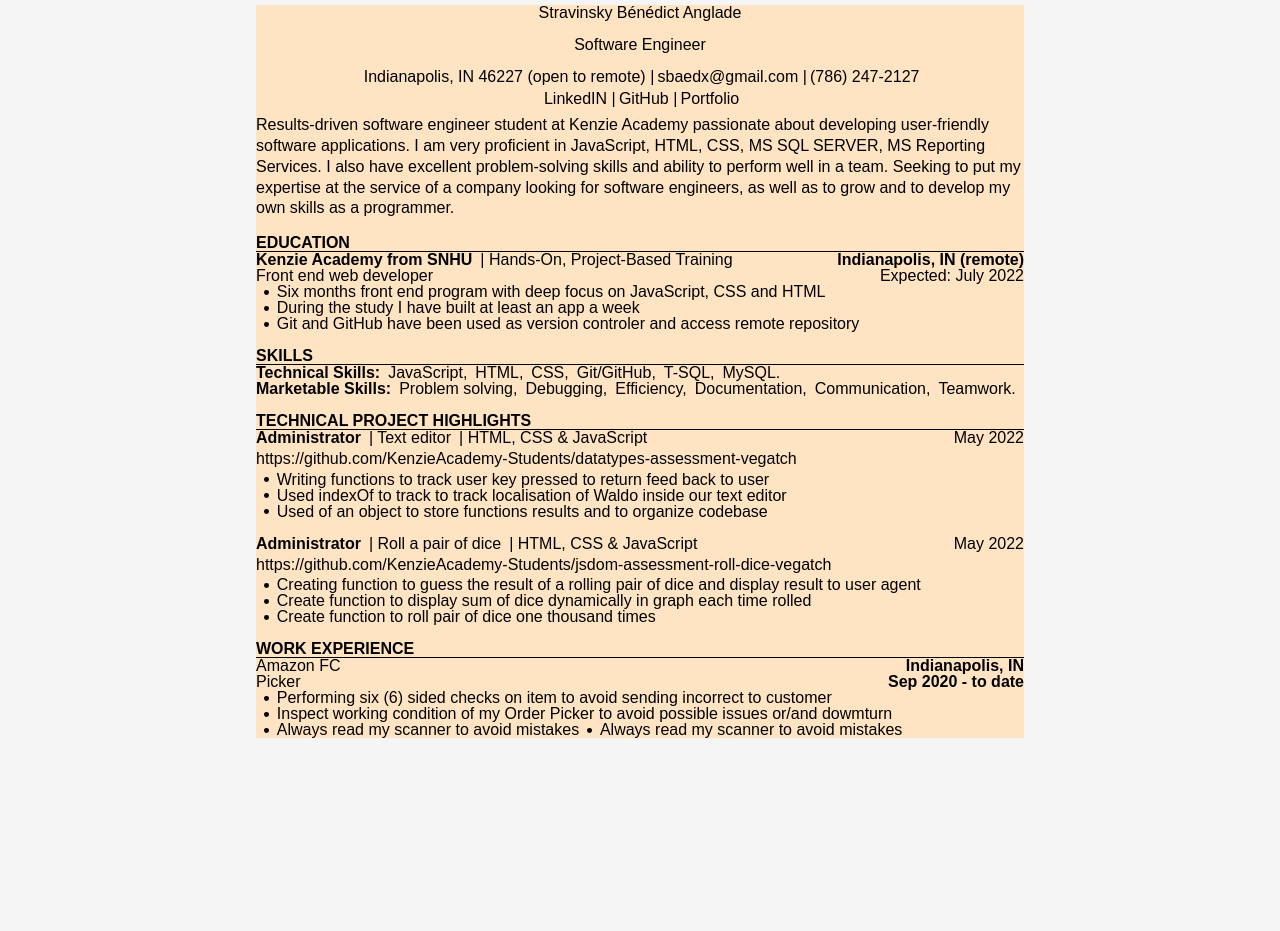
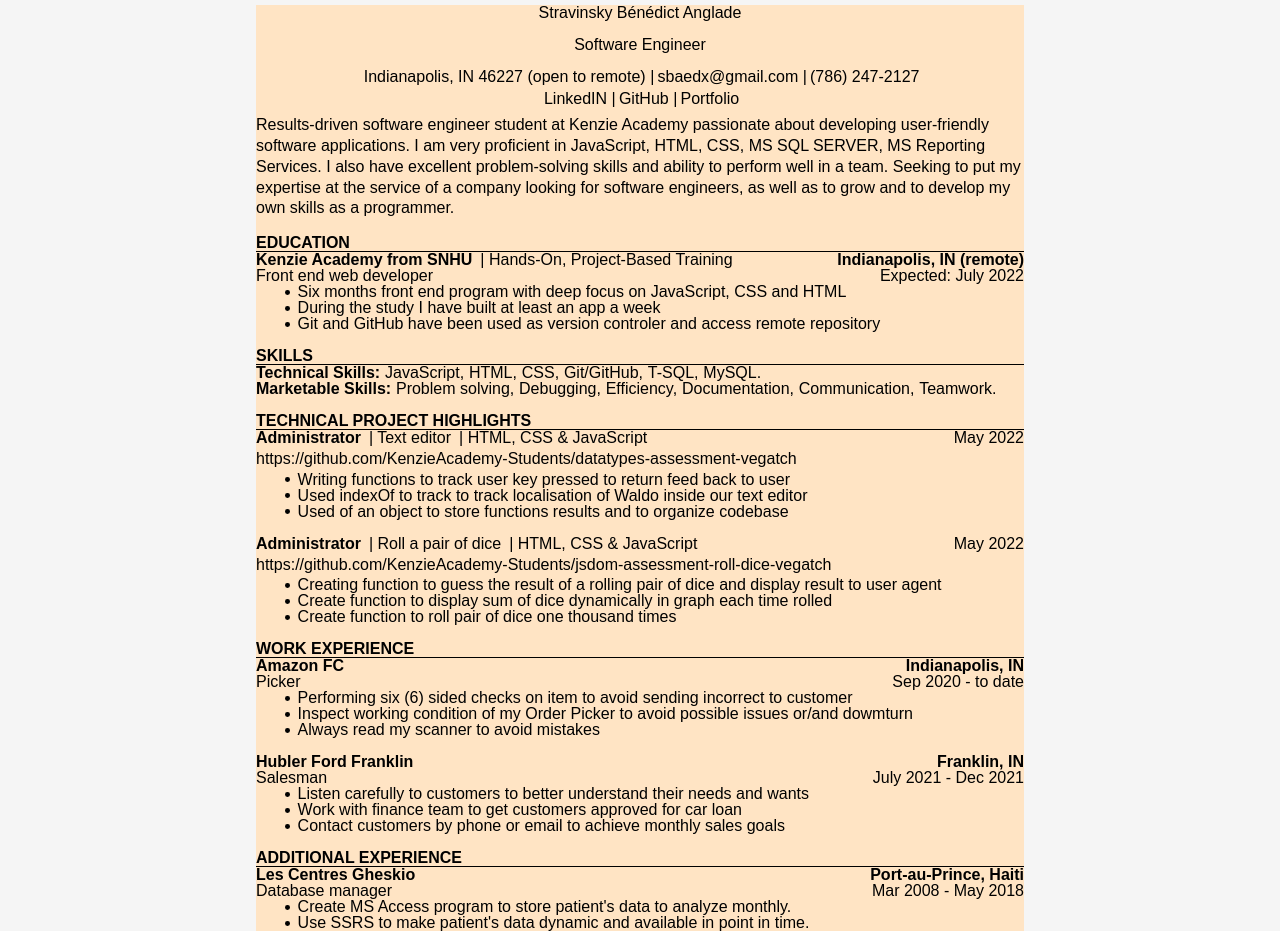
Before and after one commit to vegatch/blog, a website: page resume.html in a window 1280 px wide. Shown: the part 105-1036 px from the top of the page. Before the commit the page ends 843 px from the top, so only its background shows below. Drawn offline with Linux system fonts and the light colour scheme.

Commit message:
Adding my resume in the browser

```diff
--- a/css/resume.css
+++ b/css/resume.css
@@ -87,7 +87,7 @@
     border-radius: 50%;
     background-color: black;
     margin-right: .5rem ;
-    margin-left: 1.5rem;
+    margin-left: 1.8rem;
 }
 
 .section-detail-container{
@@ -112,10 +112,6 @@
     margin-top: 1rem;
 }
 
-.flex-container span{
-    margin-left: .5rem;
+.skills-section-container span{
+    margin-left: .3rem;
 }
-
-.project-realization-date{
-
-}
--- a/resume.js
+++ b/resume.js
@@ -160,7 +160,7 @@ skillsP.textContent = 'SKILLS'
 
 let skillsDetailDiv = document.createElement("div")
 let skillsTechDiv = document.createElement("div")
-skillsTechDiv.classList.add("flex-container")
+skillsTechDiv.classList.add("flex-container", "skills-section-container")
 let skillsTechP = document.createElement("p")
 skillsTechP.classList.add("text-bold")
 skillsTechP.textContent ="Technical Skills:"
@@ -180,7 +180,7 @@ skillsTechSix.textContent ="MySQL."
 skillsTechDiv.append(skillsTechP, skillsTechOne, skillsTechTwo, skillsTechThree, skillsTechFour, skillsTechFive, skillsTechSix)
 
 let skillsMarketDiv = document.createElement("div")
-skillsMarketDiv.classList.add("flex-container")
+skillsMarketDiv.classList.add("flex-container", "skills-section-container")
 let skillsMarketP = document.createElement("p")
 skillsMarketP.classList.add("text-bold")
 skillsMarketP.textContent ="Marketable Skills:"
@@ -281,7 +281,7 @@ realizationThreeDiv.append(spanRealizationThree, realizationThreeP)
 let projectsDetailSecondDiv = document.createElement("div")
 projectsDetailSecondDiv.classList.add("flex-container")
 
-let newLine = document.createElement("br")
+let projectNewLine = document.createElement("br")
 
 let projectsLeftSecondDiv = document.createElement("div")
 projectsLeftSecondDiv.classList.add("flex-container", "left-row") // to review class name ====================
@@ -340,7 +340,7 @@ realizationThreeSecondDiv.append(spanRealizationThreeSecond, realizationThreeSec
 projectsDetailDiv.append(projectsLeftDiv, projectRightDiv)
 projectsDetailSecondDiv.append(projectsLeftSecondDiv, projectRightSecondDiv)
 
-projectsDiv.append(projectSectionDiv, projectsDetailDiv, projectsLocationDiv, realizationOneDiv, realizationTwoDiv, realizationThreeDiv, newLine, projectsDetailSecondDiv, projectsLocationSecondDiv, realizationOneSecondDiv, realizationTwoSecondDiv, realizationThreeSecondDiv)
+projectsDiv.append(projectSectionDiv, projectsDetailDiv, projectsLocationDiv, realizationOneDiv, realizationTwoDiv, realizationThreeDiv, projectNewLine, projectsDetailSecondDiv, projectsLocationSecondDiv, realizationOneSecondDiv, realizationTwoSecondDiv, realizationThreeSecondDiv)
 
 
 // Projects section : End
@@ -355,11 +355,14 @@ workHeaderP.classList.add("headerSection", "text-bold", 'top-margin')
 workHeaderP.textContent = "WORK EXPERIENCE"
 workHeaderDiv.append(workHeaderP)
 
+let workNewLine = document.createElement("br")
+
 let firstRowOneDiv = document.createElement("div")
 firstRowOneDiv.classList.add("flex-container")
 let firstRowOneLeftDiv = document.createElement("div")
 firstRowOneLeftDiv.classList.add("left-row")
 let firstRowOneLeftP =document.createElement("p")
+firstRowOneLeftP.classList.add("text-bold")
 firstRowOneLeftP.textContent = 'Amazon FC'
 firstRowOneLeftDiv.append(firstRowOneLeftP)
 
@@ -381,7 +384,7 @@ firstRowTwoDiv.append(firstRowTwoLeftP)
 let firstRowTwoRightDiv = document.createElement("div")
 firstRowTwoRightDiv.classList.add("right-row")
 let firstRowTwoRightP =document.createElement("p")
-firstRowTwoRightP.classList.add("text-bold")
+// firstRowTwoRightP.classList.add("text-bold")
 firstRowTwoRightP.textContent = 'Sep 2020 - to date'
 firstRowTwoRightDiv.append(firstRowTwoRightP)
 
@@ -423,7 +426,8 @@ secondRowOneDiv.classList.add("flex-container")
 let secondRowOneLeftDiv = document.createElement("div")
 secondRowOneLeftDiv.classList.add("left-row")
 let secondRowOneLeftP =document.createElement("p")
-secondRowOneLeftP.textContent = 'Hubler Ford'
+secondRowOneLeftP.classList.add("text-bold")
+secondRowOneLeftP.textContent = 'Hubler Ford Franklin'
 secondRowOneLeftDiv.append(secondRowOneLeftP)
 
 let secondRowOneRightDiv = document.createElement("div")
@@ -441,12 +445,12 @@ let secondRowTwoLeftDiv = document.createElement("div")
 secondRowTwoLeftDiv.classList.add("left-row")
 let secondRowTwoLeftP =document.createElement("p")
 secondRowTwoLeftP.textContent = 'Salesman'
-secondRowTwoDiv.append(secondRowTwoLeftP)
+secondRowTwoLeftDiv.append(secondRowTwoLeftP)
 
 let secondRowTwoRightDiv = document.createElement("div")
 secondRowTwoRightDiv.classList.add("right-row")
 let secondRowTwoRightP =document.createElement("p")
-secondRowTwoRightP.classList.add("text-bold")
+// secondRowTwoRightP.classList.add("text-bold")
 secondRowTwoRightP.textContent = 'July 2021 - Dec 2021'
 secondRowTwoRightDiv.append(secondRowTwoRightP)
 
@@ -457,7 +461,7 @@ workRealizationOneSecondDiv.classList.add("flex-container")
 let spanWorkRealizationOneSecond = document.createElement("span")
 spanWorkRealizationOneSecond.classList.add("circle")
 let workRealizationOneSecondP = document.createElement("p")
-workRealizationOneSecondP.textContent = 'Performing six (6) sided checks on item to avoid sending incorrect to customer'
+workRealizationOneSecondP.textContent = 'Listen carefully to customers to better understand their needs and wants'
 workRealizationOneSecondDiv.append(spanWorkRealizationOneSecond, workRealizationOneSecondP)
 
 let workRealizationTwoSecondDiv = document.createElement("div")
@@ -465,27 +469,98 @@ workRealizationTwoSecondDiv.classList.add("flex-container")
 let spanWorkRealizationTwoSecond = document.createElement("span")
 spanWorkRealizationTwoSecond.classList.add("circle")
 let workRealizationTwoSecondP = document.createElement("p")
-workRealizationTwoSecondP.textContent = 'Inspect working condition of my Order Picker to avoid possible issues or/and dowmturn'
+workRealizationTwoSecondP.textContent = 'Work with finance team to get customers approved for car loan'
 workRealizationTwoSecondDiv.append(spanWorkRealizationTwoSecond, workRealizationTwoSecondP)
 
 let workRealizationThreeSecondDiv = document.createElement("div")
-workRealizationThreeFirstDiv.classList.add("flex-container")
+workRealizationThreeSecondDiv.classList.add("flex-container")
 let spanWorkRealizationThreeSecond = document.createElement("span")
 spanWorkRealizationThreeSecond.classList.add("circle")
 let workRealizationThreeSecondP = document.createElement("p")
-workRealizationThreeSecondP.textContent = 'Always read my scanner to avoid mistakes'
-workRealizationThreeFirstDiv.append(spanWorkRealizationThreeSecond, workRealizationThreeSecondP)
+workRealizationThreeSecondP.textContent = 'Contact customers by phone or email to achieve monthly sales goals'
+workRealizationThreeSecondDiv.append(spanWorkRealizationThreeSecond, workRealizationThreeSecondP)
 
 
 
-firstRowOneDiv.append(firstRowOneLeftDiv, firstRowOneRightDiv)
-firstRowTwoDiv.append(firstRowTwoLeftDiv, firstRowTwoRightDiv)
+secondRowOneDiv.append(secondRowOneLeftDiv, secondRowOneRightDiv)
+secondRowTwoDiv.append(secondRowTwoLeftDiv, secondRowTwoRightDiv)
 
 // second experience
 
-workDiv.append(workHeaderDiv, firstRowOneDiv, firstRowTwoDiv, workRealizationOneFirstDiv, workRealizationTwoFirstDiv, workRealizationThreeFirstDiv)
+workDiv.append(workHeaderDiv, firstRowOneDiv, firstRowTwoDiv, workRealizationOneFirstDiv, workRealizationTwoFirstDiv, workRealizationThreeFirstDiv, workNewLine, secondRowOneDiv, secondRowTwoDiv, workRealizationOneSecondDiv, workRealizationTwoSecondDiv, workRealizationThreeSecondDiv)
 
 
-// Work experience : Begin ===============================
+// Work experience : End ===============================
 
-resumeBodyDiv.append(educationDiv, skillsDiv, projectsDiv, workDiv)
+
+
+
+
+// Additional Work experience : Begin =====================
+let workAdditionalDiv = document.createElement("div") // main container
+let workHeaderAdditionalDiv = document.createElement("div")
+let workHeaderAddP = document.createElement("p")
+workHeaderAddP.classList.add("headerSection", "text-bold", 'top-margin')
+workHeaderAddP.textContent = "ADDITIONAL EXPERIENCE"
+workHeaderAdditionalDiv.append(workHeaderAddP)
+
+// let workNewLine = document.createElement("br")
+
+let additionalRowOneDiv = document.createElement("div")
+additionalRowOneDiv.classList.add("flex-container")
+let additionalRowLeftDiv = document.createElement("div")
+additionalRowLeftDiv.classList.add("left-row")
+let additionalRowLeftP =document.createElement("p")
+additionalRowLeftP.classList.add("text-bold")
+additionalRowLeftP.textContent = 'Les Centres Gheskio'
+additionalRowLeftDiv.append(additionalRowLeftP)
+
+let additionalRowRightDiv = document.createElement("div")
+additionalRowRightDiv.classList.add("right-row")
+let additionalRowRightP =document.createElement("p")
+additionalRowRightP.classList.add("text-bold")
+additionalRowRightP.textContent = 'Port-au-Prince, Haiti'
+additionalRowRightDiv.append(additionalRowRightP)
+
+let additionalRowTwoDiv = document.createElement("div")
+additionalRowTwoDiv.classList.add("flex-container")
+let additionalRowTwoLeftDiv = document.createElement("div")
+additionalRowTwoLeftDiv.classList.add("left-row")
+let additionalRowTwoLeftP =document.createElement("p")
+additionalRowTwoLeftP.textContent = 'Database manager'
+additionalRowTwoLeftDiv.append(additionalRowTwoLeftP)
+
+let additionalRowTwoRightDiv = document.createElement("div")
+additionalRowTwoRightDiv.classList.add("right-row")
+let additionalRowTwoRightP =document.createElement("p")
+// firstRowTwoRightP.classList.add("text-bold")
+additionalRowTwoRightP.textContent = 'Mar 2008 - May 2018'
+additionalRowTwoRightDiv.append(additionalRowTwoRightP)
+
+let additionalWorkRealizationOneDiv = document.createElement("div")
+additionalWorkRealizationOneDiv.classList.add("flex-container")
+let spanAdditionalWorkRealizationOne = document.createElement("span")
+spanAdditionalWorkRealizationOne.classList.add("circle")
+let additionalWorkRealizationOneP = document.createElement("p")
+additionalWorkRealizationOneP.textContent = 'Create MS Access program to store patient\'s data to analyze monthly.'
+additionalWorkRealizationOneDiv.append(spanAdditionalWorkRealizationOne, additionalWorkRealizationOneP)
+
+let additionalWorkRealizationTwoDiv = document.createElement("div")
+additionalWorkRealizationTwoDiv.classList.add("flex-container")
+let spanAdditionalWorkRealizationTwo = document.createElement("span")
+spanAdditionalWorkRealizationTwo.classList.add("circle")
+let additionalWorkRealizationTwoP = document.createElement("p")
+additionalWorkRealizationTwoP.textContent = 'Use SSRS to make patient\'s data dynamic and available in point in time.'
+additionalWorkRealizationTwoDiv.append(spanAdditionalWorkRealizationTwo, additionalWorkRealizationTwoP)
+
+
+
+additionalRowOneDiv.append(additionalRowLeftDiv, additionalRowRightDiv)
+additionalRowTwoDiv.append(additionalRowTwoLeftDiv, additionalRowTwoRightDiv)
+
+// second experience
+
+workAdditionalDiv.append(workHeaderAdditionalDiv, additionalRowOneDiv, additionalRowTwoDiv, additionalWorkRealizationOneDiv, additionalWorkRealizationTwoDiv)
+
+// Additional Work experience : End =====================
+resumeBodyDiv.append(educationDiv, skillsDiv, projectsDiv, workDiv, workAdditionalDiv)
```
